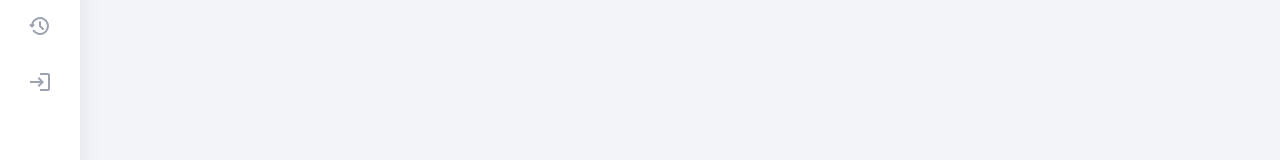
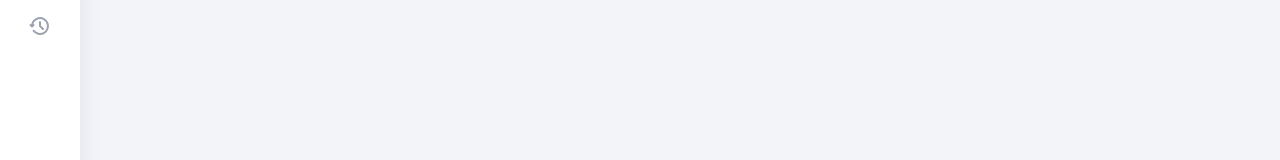
Before and after one commit to umardev500/gclub-ui, a React (Vite) app: page / in a window 1280 px wide. Shown: the part 349-509 px from the top of the page. Built offline with nearby package versions, Linux system fonts and the light colour scheme.

Commit message:
comment logout sidebar menu

```diff
--- a/src/components/organisms/sidebarMenuList/SidebarMenuList.tsx
+++ b/src/components/organisms/sidebarMenuList/SidebarMenuList.tsx
@@ -41,11 +41,11 @@ export const SidebarMenuList: React.FC = () => {
                     <path d="M12 8V12L15 15" stroke="currentColor" strokeWidth="2" strokeLinecap="round" strokeLinejoin="round" />
                 </svg>
             </a>
-            <a href="#" className="text-gray-400 px-4 outline-none">
+            {/* <a href="#" className="text-gray-400 px-4 outline-none">
                 <svg className="w-6 h-6" fill="currentColor" focusable="false" viewBox="0 0 24 24" aria-hidden="true" data-testid="LoginIcon">
                     <path d="M11 7 9.6 8.4l2.6 2.6H2v2h10.2l-2.6 2.6L11 17l5-5-5-5zm9 12h-8v2h8c1.1 0 2-.9 2-2V5c0-1.1-.9-2-2-2h-8v2h8v14z"></path>
                 </svg>
-            </a>
+            </a> */}
         </div>
     )
 }
```
